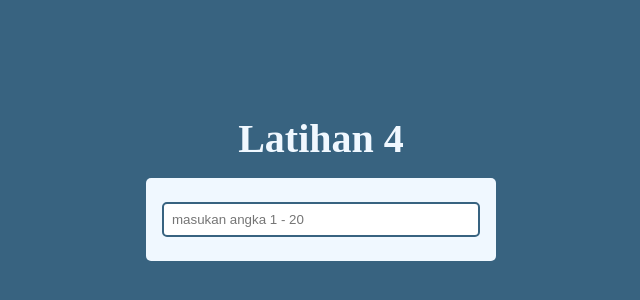
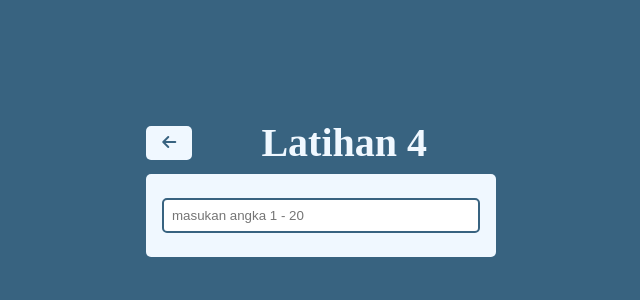
Before and after one commit to maybeenang/Praktikum-4-PemWeb-2022, a plain HTML site: page Latihan/latihan.html in a window 1280 px wide. Shown: the part 212-512 px from the top of the page, without its empty margins (319-959 px from the left). Drawn offline with Linux system fonts and the light colour scheme.

Commit message:
dbaibeuif

```diff
--- a/latihan.html
+++ b/Latihan/latihan.html
@@ -13,7 +13,12 @@
   </head>
   <body>
     <div class="root">
-      <h1>Latihan 4</h1>
+      <div class="header">
+        <a href="../index.html" class="back"
+          ><i class="fa-solid fa-arrow-left"></i
+        ></a>
+        <h1>Latihan 4</h1>
+      </div>
       <div class="container">
         <div class="err">
           <p>pilih bilangan antara 1 sampai 20!!</p>
--- a/style-latihan.css
+++ b/Latihan/style-latihan.css
@@ -13,11 +13,7 @@
     background-color: #386380;
 }
 
-h1 {
-    color: aliceblue;
-    font-size: 2.5rem;
-    margin-bottom: 1rem;
-}
+
 
 .container {
     display: flex;
@@ -61,3 +57,38 @@ input {
     display: none;
     text-align: center;
 }
+
+
+.header {
+    display: flex;
+    justify-content: space-between;
+    align-items: center;
+    width: 350px;
+    margin-bottom: .5rem;
+}
+
+.back {
+    flex: 1;
+    color: #386380;
+    text-decoration: none;
+    cursor: pointer;
+    background-color: aliceblue;
+    padding: .5rem;
+    border-radius: 5px;
+    text-align: center;
+    transition: all 0.3s ease;
+}
+
+.back:hover {
+    background-color: #386380;
+    color: aliceblue;
+    border: aliceblue 1px solid;
+}
+
+h1 {
+    flex: 10;
+    color: aliceblue;
+    /* background-color: bisque; */
+    font-size: 2.5rem;
+    text-align: center;
+}
```
Also changed, not shown: index.html (+1 -1 lines), Latihan/script-latihan.js (renamed from script-latihan.js).
